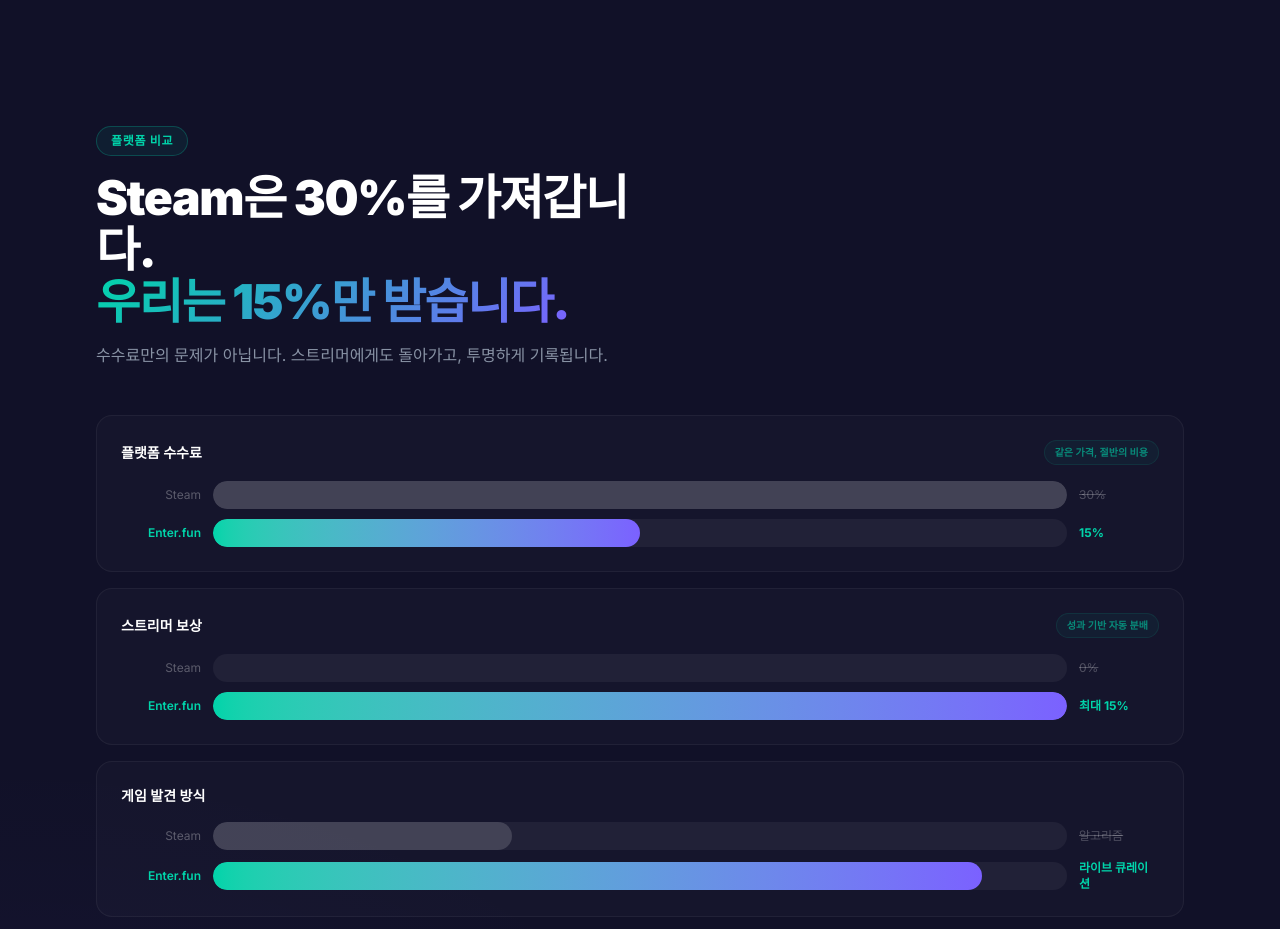
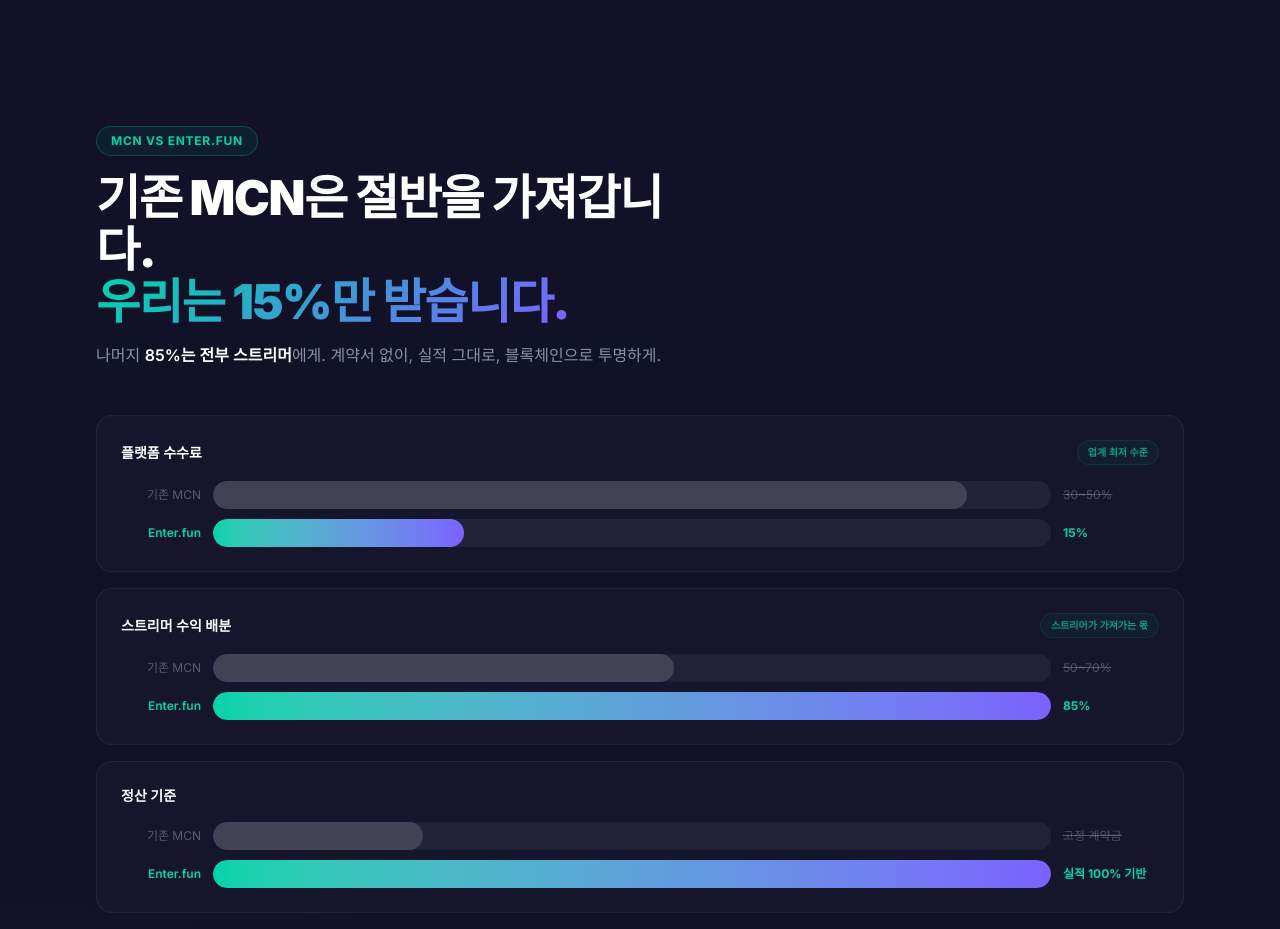
Before and after one commit to seojoonkim/enter-fun, a Next.js app: page / in a window 1280 px wide. Shown: the part 4400-5329 px from the top of the page. Built offline with nearby package versions, Linux system fonts and the light colour scheme; no server answers; a web font is replaced by a local one.

Commit message:
feat: replace Steam comparison with MCN vs Enter.fun — 15% fee, transparent on-chain settlement

```diff
--- a/src/components/SteamComparison.tsx
+++ b/src/components/SteamComparison.tsx
@@ -5,9 +5,9 @@
 
 type Row = {
   label: string;
-  steamVal: string;
+  mcnVal: string;
   enterVal: string;
-  steamWidth: number;
+  mcnWidth: number;
   enterWidth: number;
   note?: string;
 };
@@ -15,34 +15,40 @@
 const rows: Row[] = [
   {
     label: "플랫폼 수수료",
-    steamVal: "30%",
+    mcnVal: "30~50%",
     enterVal: "15%",
-    steamWidth: 100,
-    enterWidth: 50,
-    note: "같은 가격, 절반의 비용",
+    mcnWidth: 90,
+    enterWidth: 30,
+    note: "업계 최저 수준",
   },
   {
-    label: "스트리머 보상",
-    steamVal: "0%",
-    enterVal: "최대 15%",
-    steamWidth: 0,
+    label: "스트리머 수익 배분",
+    mcnVal: "50~70%",
+    enterVal: "85%",
+    mcnWidth: 55,
     enterWidth: 100,
-    note: "성과 기반 자동 분배",
+    note: "스트리머가 가져가는 몫",
   },
   {
-    label: "게임 발견 방식",
-    steamVal: "알고리즘",
-    enterVal: "라이브 큐레이션",
-    steamWidth: 35,
-    enterWidth: 90,
+    label: "정산 기준",
+    mcnVal: "고정 계약금",
+    enterVal: "실적 100% 기반",
+    mcnWidth: 25,
+    enterWidth: 100,
   },
   {
     label: "정산 투명성",
-    steamVal: "블랙박스",
+    mcnVal: "블랙박스",
     enterVal: "블록체인 온체인",
-    steamWidth: 15,
+    mcnWidth: 10,
     enterWidth: 100,
   },
+];
+
+const perks = [
+  { icon: "📊", title: "실적 기반 정산", desc: "뷰·클릭·전환 수치 그대로 정산. 숨겨진 공제 없음." },
+  { icon: "🔗", title: "블록체인 기록", desc: "모든 거래가 온체인에 기록. 누구도 조작할 수 없습니다." },
+  { icon: "⚡", title: "즉시 지급", desc: "월정산이 아닙니다. 전환 발생 즉시 USDC로 자동 지급." },
 ];
 
 export default function SteamComparison() {
@@ -51,23 +57,31 @@
 
   return (
     <section id="comparison" className="relative bg-dark2 py-24 md:py-32 overflow-hidden" ref={ref}>
-      {/* Subtle gradient */}
-      <div className="pointer-events-none absolute inset-0"
-        style={{ background: "radial-gradient(ellipse 60% 40% at 0% 100%, rgba(123,97,255,0.06), transparent)" }} />
+      <div
+        className="pointer-events-none absolute inset-0"
+        style={{
+          background:
+            "radial-gradient(ellipse 60% 40% at 0% 100%, rgba(123,97,255,0.06), transparent)",
+        }}
+      />
 
       <div className="container px-4 relative z-10">
+        {/* Header */}
         <div className="max-w-xl">
-          <span className="section-badge">플랫폼 비교</span>
+          <span className="section-badge">MCN vs Enter.fun</span>
           <h2 className="mt-4 text-[clamp(2rem,4vw,3rem)] font-black leading-[1.08] tracking-[-0.03em] text-white">
-            Steam은 30%를 가져갑니다.
+            기존 MCN은 절반을 가져갑니다.
             <br />
             <span className="gradient-text">우리는 15%만 받습니다.</span>
           </h2>
           <p className="mt-4 text-base text-gray">
-            수수료만의 문제가 아닙니다. 스트리머에게도 돌아가고, 투명하게 기록됩니다.
+            나머지{" "}
+            <span className="font-semibold text-white">85%는 전부 스트리머</span>에게.
+            계약서 없이, 실적 그대로, 블록체인으로 투명하게.
           </p>
         </div>
 
+        {/* Bar chart rows */}
         <div className="mt-12 space-y-4">
           {rows.map((row, idx) => (
             <motion.div
@@ -75,37 +89,39 @@
               className="rounded-2xl border border-white/5 bg-white/[0.02] p-5 md:p-6"
               initial={{ opacity: 0, y: 20 }}
               animate={isInView ? { opacity: 1, y: 0 } : { opacity: 0, y: 20 }}
-              transition={{ delay: idx * 0.1, duration: 0.5, ease: [0.16, 1, 0.3, 1] }}
+              transition={{ delay: idx * 0.1, duration: 0.5, ease: [0.16, 1, 0.3, 1] as [number,number,number,number] }}
             >
               <div className="flex items-center justify-between mb-4">
                 <p className="text-sm font-semibold text-white">{row.label}</p>
                 {row.note && (
-                  <span className="text-[10px] font-semibold text-mint/60 bg-mint/5 rounded-full px-2.5 py-1 border border-mint/10">
+                  <span className="text-[10px] font-semibold text-mint/70 bg-mint/5 rounded-full px-2.5 py-1 border border-mint/10">
                     {row.note}
                   </span>
                 )}
               </div>
 
               <div className="space-y-2.5">
-                {/* Steam bar */}
+                {/* MCN bar */}
                 <div className="flex items-center gap-3">
-                  <span className="w-20 shrink-0 text-right text-xs text-white/30">Steam</span>
+                  <span className="w-20 shrink-0 text-right text-xs text-white/30">기존 MCN</span>
                   <div className="flex-1 h-7 rounded-full bg-white/5 overflow-hidden">
-                    {row.steamWidth > 0 ? (
+                    {row.mcnWidth > 0 && (
                       <motion.div
                         className="h-full rounded-full bg-white/15"
                         initial={{ width: 0 }}
-                        animate={isInView ? { width: `${row.steamWidth}%` } : { width: 0 }}
+                        animate={isInView ? { width: `${row.mcnWidth}%` } : { width: 0 }}
                         transition={{ duration: 0.9, delay: 0.2 + idx * 0.1 }}
                       />
-                    ) : null}
+                    )}
                   </div>
-                  <span className="w-20 shrink-0 text-xs text-white/25 line-through">{row.steamVal}</span>
+                  <span className="w-24 shrink-0 text-xs text-white/25 line-through">{row.mcnVal}</span>
                 </div>
 
                 {/* Enter.fun bar */}
                 <div className="flex items-center gap-3">
-                  <span className="w-20 shrink-0 text-right text-xs font-semibold text-mint">Enter.fun</span>
+                  <span className="w-20 shrink-0 text-right text-xs font-semibold text-mint">
+                    Enter.fun
+                  </span>
                   <div className="flex-1 h-7 rounded-full bg-white/5 overflow-hidden">
                     <motion.div
                       className="h-full rounded-full bg-gradient-to-r from-mint to-purple"
@@ -114,20 +130,41 @@
                       transition={{ duration: 1, delay: 0.35 + idx * 0.1 }}
                     />
                   </div>
-                  <span className="w-20 shrink-0 text-xs font-bold text-mint">{row.enterVal}</span>
+                  <span className="w-24 shrink-0 text-xs font-bold text-mint">{row.enterVal}</span>
                 </div>
               </div>
             </motion.div>
           ))}
         </div>
 
+        {/* Perks grid */}
+        <motion.div
+          className="mt-6 grid gap-4 md:grid-cols-3"
+          initial={{ opacity: 0, y: 16 }}
+          animate={isInView ? { opacity: 1, y: 0 } : { opacity: 0, y: 16 }}
+          transition={{ delay: 0.6, duration: 0.5 }}
+        >
+          {perks.map((perk) => (
+            <div
+              key={perk.title}
+              className="flex gap-4 rounded-2xl border border-white/5 bg-white/[0.02] p-5"
+            >
+              <span className="text-2xl shrink-0">{perk.icon}</span>
+              <div>
+                <p className="text-sm font-bold text-white">{perk.title}</p>
+                <p className="mt-1 text-xs leading-relaxed text-gray">{perk.desc}</p>
+              </div>
+            </div>
+          ))}
+        </motion.div>
+
         <motion.p
-          className="mt-8 text-center text-sm text-white/40 italic"
+          className="mt-6 text-center text-sm text-white/30 italic"
           initial={{ opacity: 0 }}
           animate={isInView ? { opacity: 1 } : { opacity: 0 }}
           transition={{ delay: 0.8 }}
         >
-          게임사도, 스트리머도, 게이머도 — 세 주체 모두가 더 나은 결과를 얻습니다.
+          숨겨진 공제 없음 · 계약금 요구 없음 · 스트리머가 먼저입니다.
         </motion.p>
       </div>
     </section>
```
